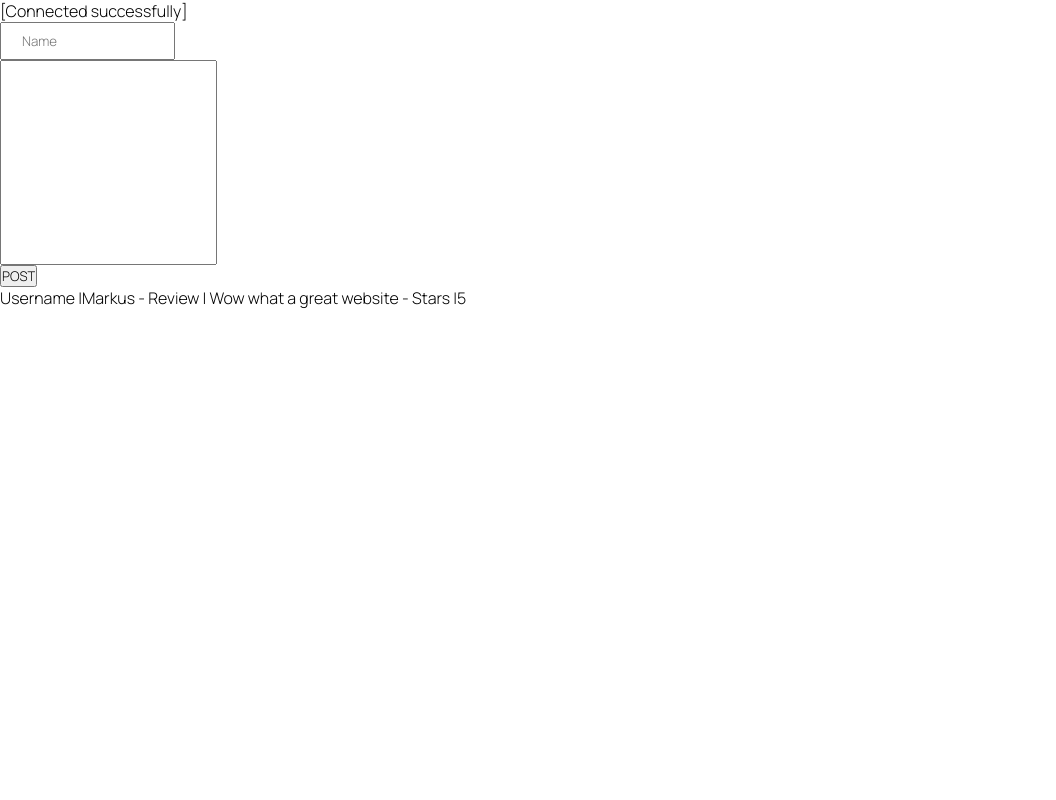
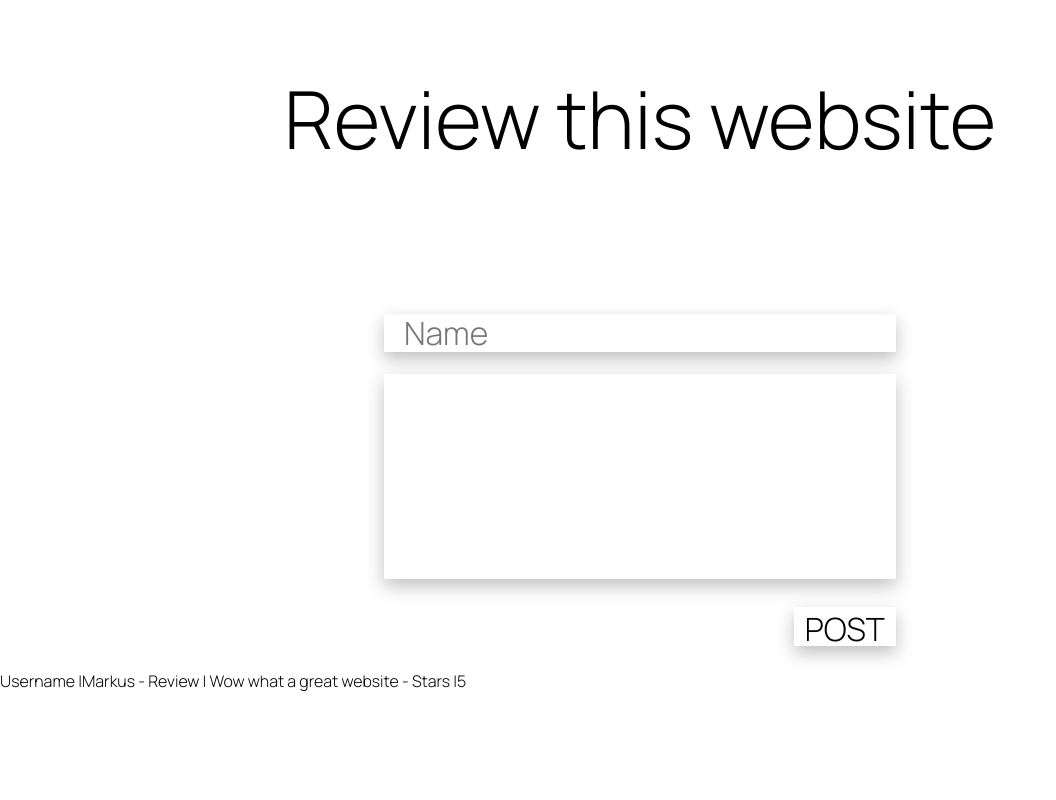
Before and after one commit to maguzzz/Make-a-Review, a PHP site: page / in a window 1280 px wide. Shown: the whole page, without its empty margins (0-1056 px from the left). Run offline with PHP 8.4, Linux system fonts and the light colour scheme; data comes from the database, SQL or seed files in the repository.

Commit message:
Title and classes

```diff
--- a/index.php
+++ b/index.php
@@ -5,13 +5,6 @@ $conn = mysqli_connect("localhost", "root", "", "review");
 $userName = $_POST["name"] ?? "";
 $userReview = $_POST["review"] ?? "";
 $userRating = 5;
-
-if (!$conn) {
-    echo "[Connection failed]<br>";
-}
-
-echo "[Connected successfully]<br>";
-
 
 if (!empty($userName) && !empty($userReview)) {
 
@@ -25,7 +18,7 @@ if (!empty($userName) && !empty($userReview)) {
         echo "[Error creating review]<br>";
     }
 } else if ($_SERVER["REQUEST_METHOD"] === "POST") {
-    echo "[Please fill out the whole form]<br>";
+    echo "<script>console.log('[Please fill out the whole form]' );</script>";
 }
 
 ?>
@@ -41,26 +34,30 @@ if (!empty($userName) && !empty($userReview)) {
 </head>
 
 <body>
-    <form action="index.php" method="post">
-        <input class="nameInput"  placeholder="Name" type="text" name="name"><br>
-        <textarea class="reviewInput" maxlength="200" placeholder="Review" type="text" name="review"> </textarea><br>
-        <input type="submit" value="POST">
-    </form>
+    <div id = "inputPage">
+        <h1 class="title">Review this website</h1>
+        <div class="reviewStars"></div>
+        <form action="index.php" method="post">
+            <input id="inputBoxes" class="nameInput"  placeholder="Name" type="text" name="name" required><br>
+            <textarea id="inputBoxes" class="reviewInput" maxlength="200" type="text" name="review" placeholder ="Review" required> </textarea><br>
+            <input class="submitButton" type="submit" value="POST">
+        </form>
+    </div>
 </body>
 </html>
 
 
 <?php
 
-if($conn){
+if ($conn) {
     $sql = "SELECT * FROM tb_reviews";
     $dbData = $conn->query($sql);
-    if($dbData-> num_rows > 0){
-        while($person = $dbData->fetch_assoc()) {
+    if ($dbData->num_rows > 0) {
+        while ($person = $dbData->fetch_assoc()) {
             echo "Username |" . $person["userName"] . " - Review | " . $person["review"] . " - Stars |" . $person["rating"] . "<br>";
         }
 
-    }else{
+    } else {
         echo "[No reviews found]<br>";
     }
 }
```
